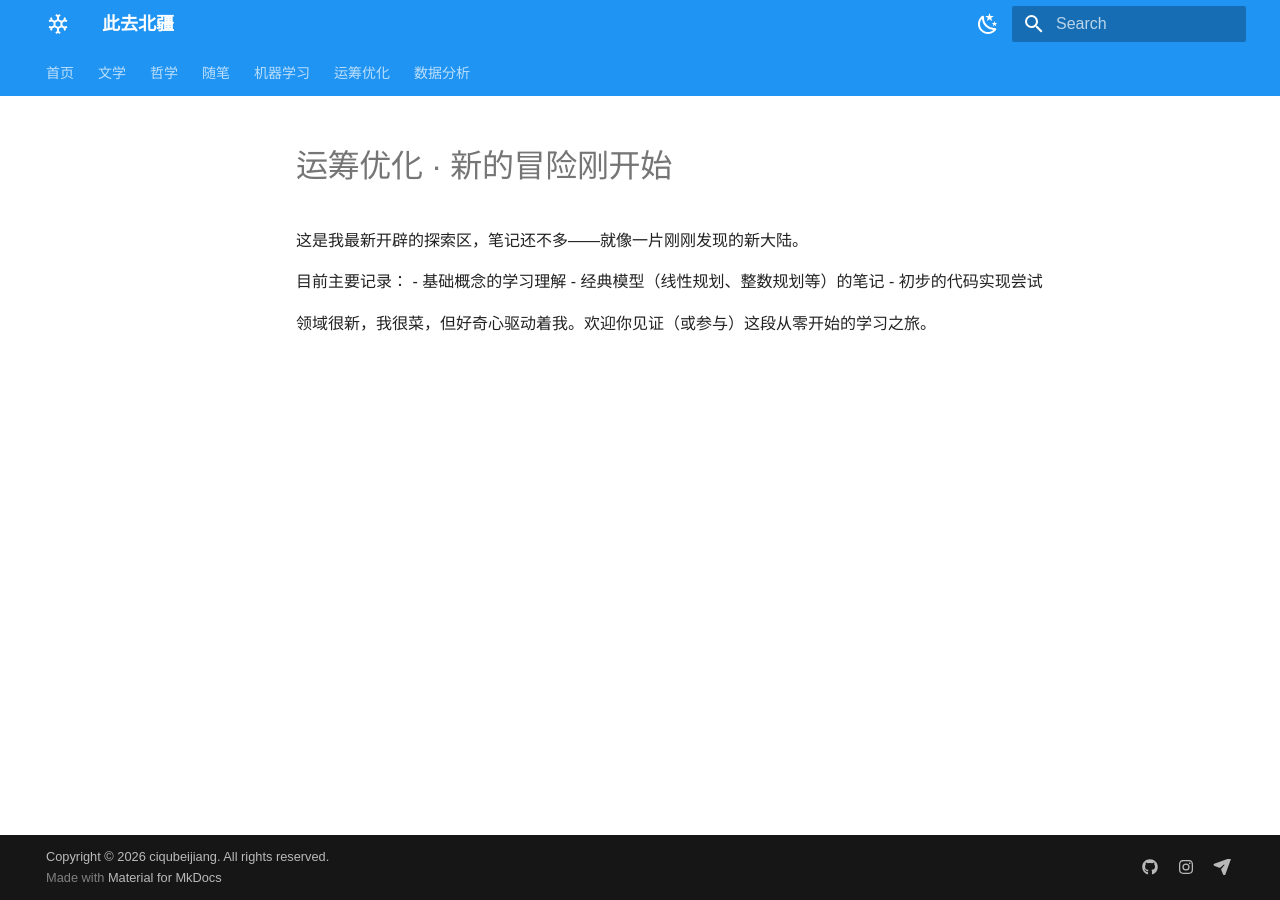
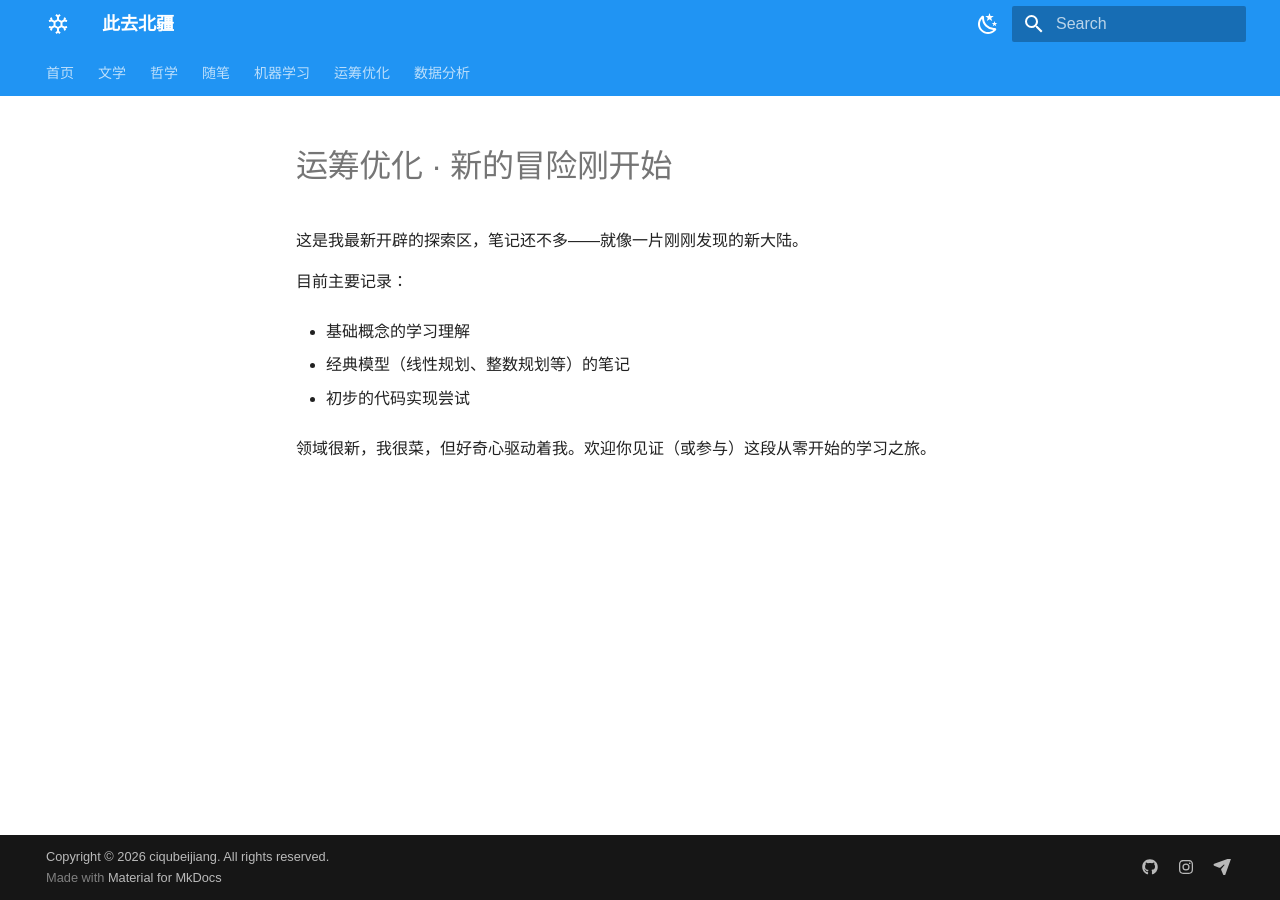
Before and after one commit to CiQuBeiJiang/CiQuBeiJiang.github.io, an MkDocs documentation site: the page built from docs/optimization/index.md, in a window 1280 px wide. Built offline with MkDocs 1.6.1 and Material for MkDocs 9.7.7, drawn with Linux system fonts in a browser that asks for light colours; a style sheet for code colours, icons or effects is not loaded; some of the changed lines change nothing that is shown.

Commit message:
rename doc

```diff
--- a/docs/optimization/index.md
+++ b/docs/optimization/index.md
@@ -3,8 +3,11 @@
 这是我最新开辟的探索区，笔记还不多——就像一片刚刚发现的新大陆。
 
 目前主要记录：
+
 - 基础概念的学习理解
+
 - 经典模型（线性规划、整数规划等）的笔记
+
 - 初步的代码实现尝试
 
 领域很新，我很菜，但好奇心驱动着我。欢迎你见证（或参与）这段从零开始的学习之旅。
--- a/mkdocs.yml
+++ b/mkdocs.yml
@@ -42,7 +42,7 @@
   - md_in_html              # 让markdown里嵌套HTML标签无冲突
 nav:
   - 首页: index.md
-  - 文学: literature
+  - 文学: belles_lettres
   - 哲学: philosophy
   - 随笔: diary
   - 机器学习: machine_learning
```
Also changed, not shown: docs/data_analysis/index.md (+3 -0 lines), docs/machine_learning/index.md (+4 -0 lines), belles_lettres/index.md (renamed from literature/index.md).
